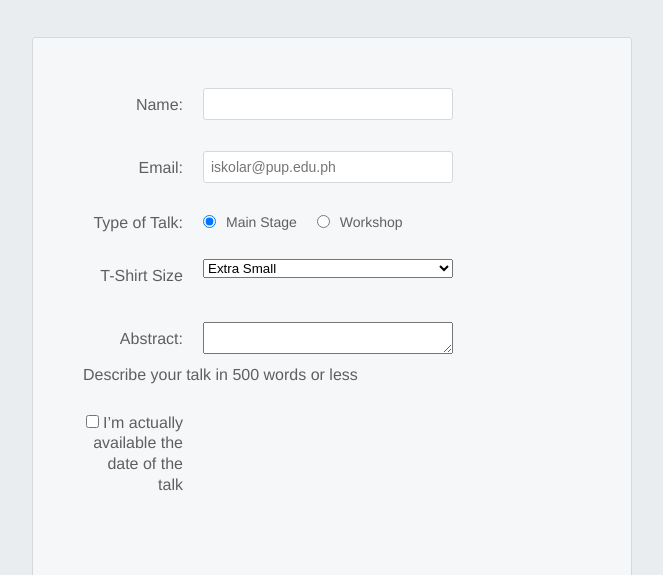
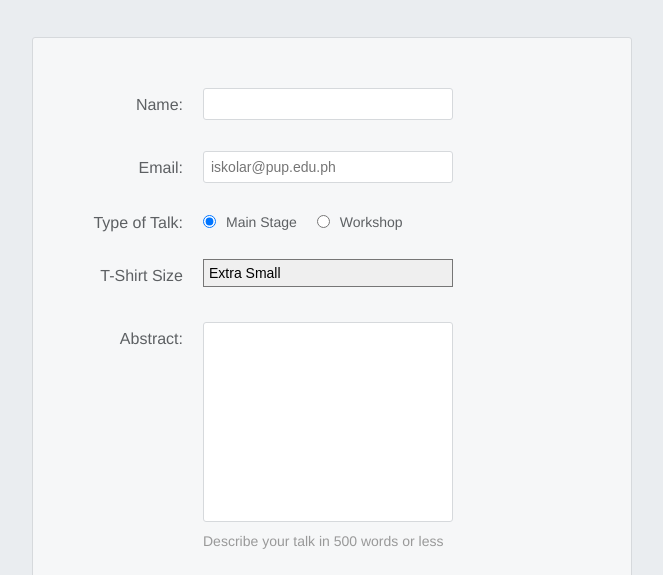
Before and after one commit to AdrianDeimos/DEIMOS_HTML-FORMS, a plain HTML site: page speaker-submission.html in a window 1280 px wide. Shown: the part 225-800 px from the top of the page, without its empty margins (308-971 px from the left). Drawn offline with Linux system fonts and the light colour scheme.

Commit message:
Update styles.css

```diff
--- a/styles.css
+++ b/styles.css
@@ -95,6 +95,34 @@
     float: left;
   }
 
+  .form-row select {
+    width: 100%;
+    padding: 5px;
+    font-size: 14px;
+    -webkit-appearance: none;
+   }
+
+   .form-row textarea {
+    font-family: "Helvetica", "Arial", sans-serif;
+    font-size: 14px;
+    border: 1px solid #D6D9DC;
+    border-radius: 3px;
+    min-height: 200px;
+    margin-bottom: 10px;
+    padding: 7px;
+    resize: none;
+   }
+
+   .form-row .instructions {
+    color: #999999;
+    font-size: 14px;
+    margin-bottom: 30px;
+   }
+
+   .form-row .checkbox-label {
+    margin-bottom: 0;
+   }
+
   @media only screen and (min-width: 700px) {
     .speaker-form-header,
     .speaker-form {
@@ -129,5 +157,12 @@
       .legacy-form-row legend {
         float: left;
     }
+    .form-row .instructions {
+      margin-left: 120px;
+    }
+    .form-row .checkbox-label {
+      margin-left: 120px;
+      width: auto;
+      }
 
   }
```
